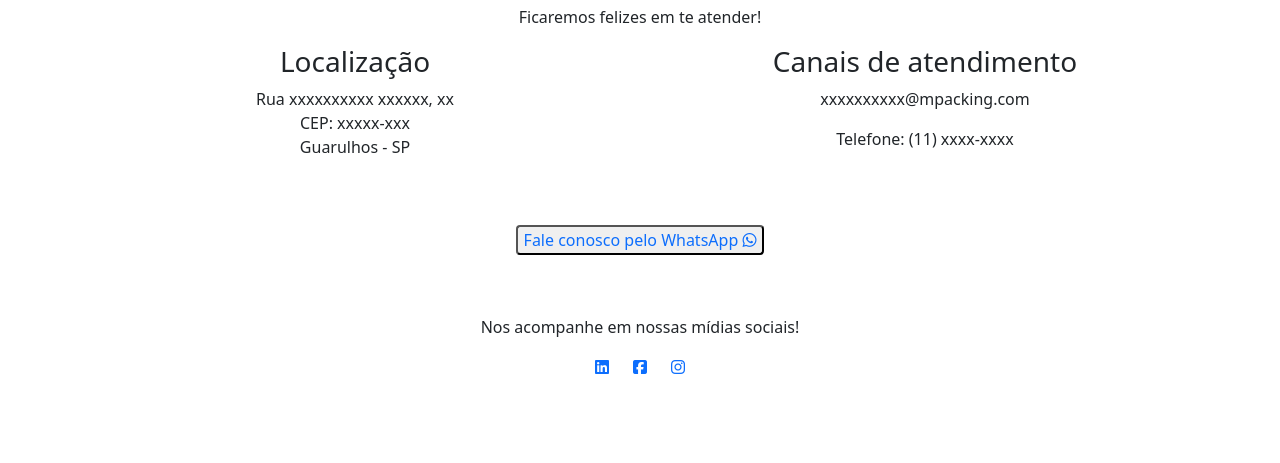
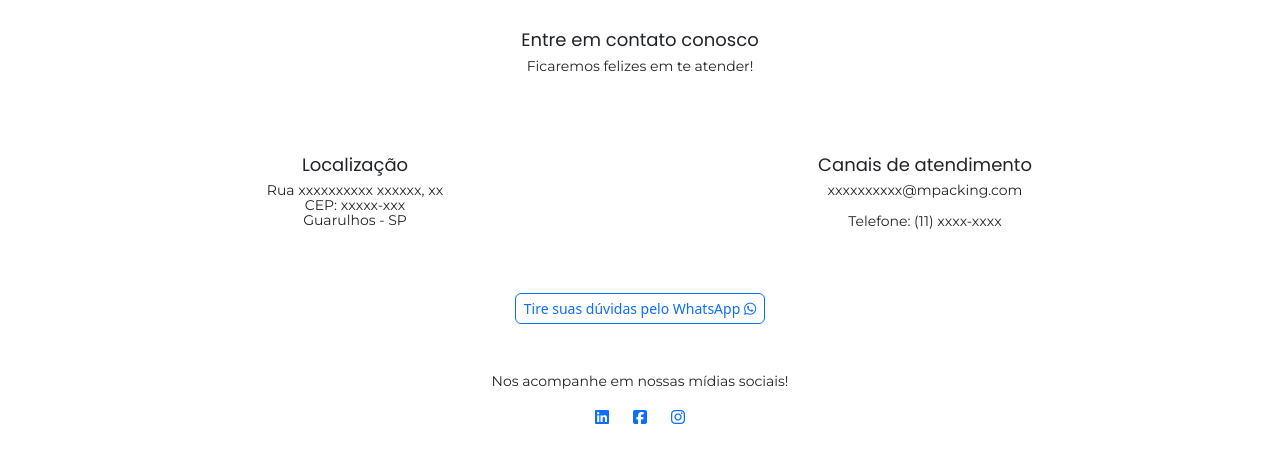
Before and after one commit to elizbethsandri/Mpacking, a website: page contato.html in a window 1280 px wide. Shown: the part 51-514 px from the top of the page. Drawn offline with nearby package versions, Linux system fonts and the light colour scheme.

Commit message:
fixed whatsapp button

```diff
--- a/contato.html
+++ b/contato.html
@@ -41,22 +41,21 @@
     </div>
     <div>
         <div class="container text-center">
-            <div>
-                <h1>Entre em contato conosco</h1>
+            <div class="contact-us">
+                <h1 class="titles">Entre em contato conosco</h1>
                 <p>Ficaremos felizes em te atender!</p>
             </div>
-            <div>
+            <div class="contact-us">
                 <div class="row">
                     <div class="col-6">
-                        <h3>Localização</h3>
+                        <h4 class="titles">Localização</h4>
                         <p>
                             Rua xxxxxxxxxx xxxxxx, xx <br/>
-                            CEP: xxxxx-xxx <br/>
-                            Guarulhos - SP
+                            CEP: xxxxx-xxx <br /> Guarulhos - SP
                         </p>
                     </div>
                     <div class="col-6">
-                        <h3>Canais de atendimento</h3>
+                        <h4 class="titles">Canais de atendimento</h4>
                         <p>
                             xxxxxxxxxx@mpacking.com<br/>
                         </p>
@@ -66,12 +65,12 @@
                         </p>
                     </div>
                 </div>
-                    <div class="whatsapp">
-                        <button id="whatsapp-button">
-                            <a href="/draft.html" title="WhatsApp" class="icon-link">Fale conosco pelo WhatsApp
+                    <div class="mt-5">
+                        <a class="whatsapp btn btn-outline-primary"
+                        style="--bs-btn-padding-y: .25rem; --bs-btn-padding-x: .5rem; --bs-btn-font-size: 14px;"
+                        title="WhatsApp" href="/draft.html"> Tire suas dúvidas pelo WhatsApp
                                 <i class="fa-brands fa-whatsapp"></i>
-                            </a>
-                        </button>
+                        </a>
                     </div>
                     <p class="social-section">
                         Nos acompanhe em nossas mídias sociais!
--- a/css/contato.css
+++ b/css/contato.css
@@ -1,5 +1,10 @@
 @import url('https://fonts.googleapis.com/css2?family=Montserrat:ital,wght@0,100;0,200;0,300;0,400;0,500;0,600;0,700;1,300;1,400;1,500;1,600;1,700&family=Poppins:ital,wght@0,100;0,200;0,400;0,700;1,200;1,300;1,400&family=Source+Code+Pro:wght@400;500&display=swap');
 
+:root {
+    --heading-font-family: 'Poppins', sans-serif;
+    --default-font-family: 'Montserrat', sans-serif;
+    --primary-color: rgb(13, 110, 253);
+}
 
 nav a {
     text-decoration: none;
@@ -9,7 +14,7 @@ nav a {
     display: flex;
     text-align: center;
     justify-content: center;
-    font-family: 'Poppins', sans-serif;
+    font-family: var(--heading-font-family);
     font-size: 14px;
     font-weight: 400;
 }
@@ -24,18 +29,43 @@ nav a {
     justify-content: center;
 }
 
+.contact-us {
+    margin: 80px 0px 60px 0px;
+}
+
+.contact-us p {
+    font-size: 14px;
+    line-height: 15px;
+    font-family: var(--default-font-family);
+}
+
+.titles {
+    font-size: 18px;
+    font-family: var(--heading-font-family);
+}
+
 .social-section {
-    margin-top: 60px;
+    margin-top: 50px;
 }
 
 .whatsapp {
-    margin-top: 50px;
+    border-radius: 5px;
+    border-color: var(--primary-color);
+    background-color: rgb(255, 255, 255);
+    padding: 5px 10px;
+    border-width: 0.01px;
+    box-shadow: 1px solid #0d6dfd32;
+    transition: 0.5s all ease-in-out;
+    color: rgb(255, 255, 255);
 }
 
-#whatsapp-button {
-    border-radius: 4px;
+.whatsapp a {
+    text-decoration: none;
+    transition: 0.5s all ease-in-out;
 }
 
-button a {
-    text-decoration: none;
+.whatsapp a:hover {
+    font-size: 12px;
+    color: rgb(244, 255, 255);
+    background-color: var(--primary-color);
 }
```
